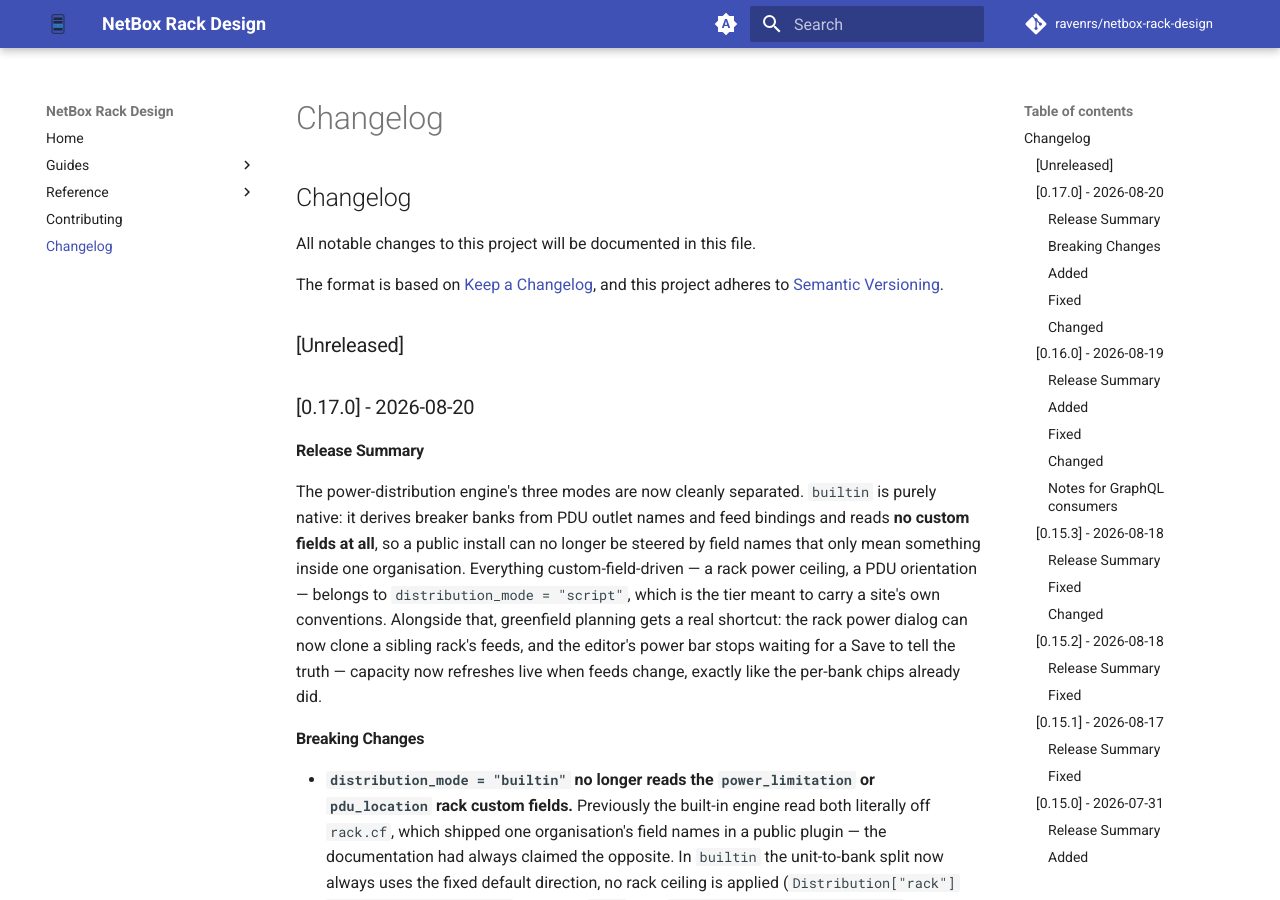
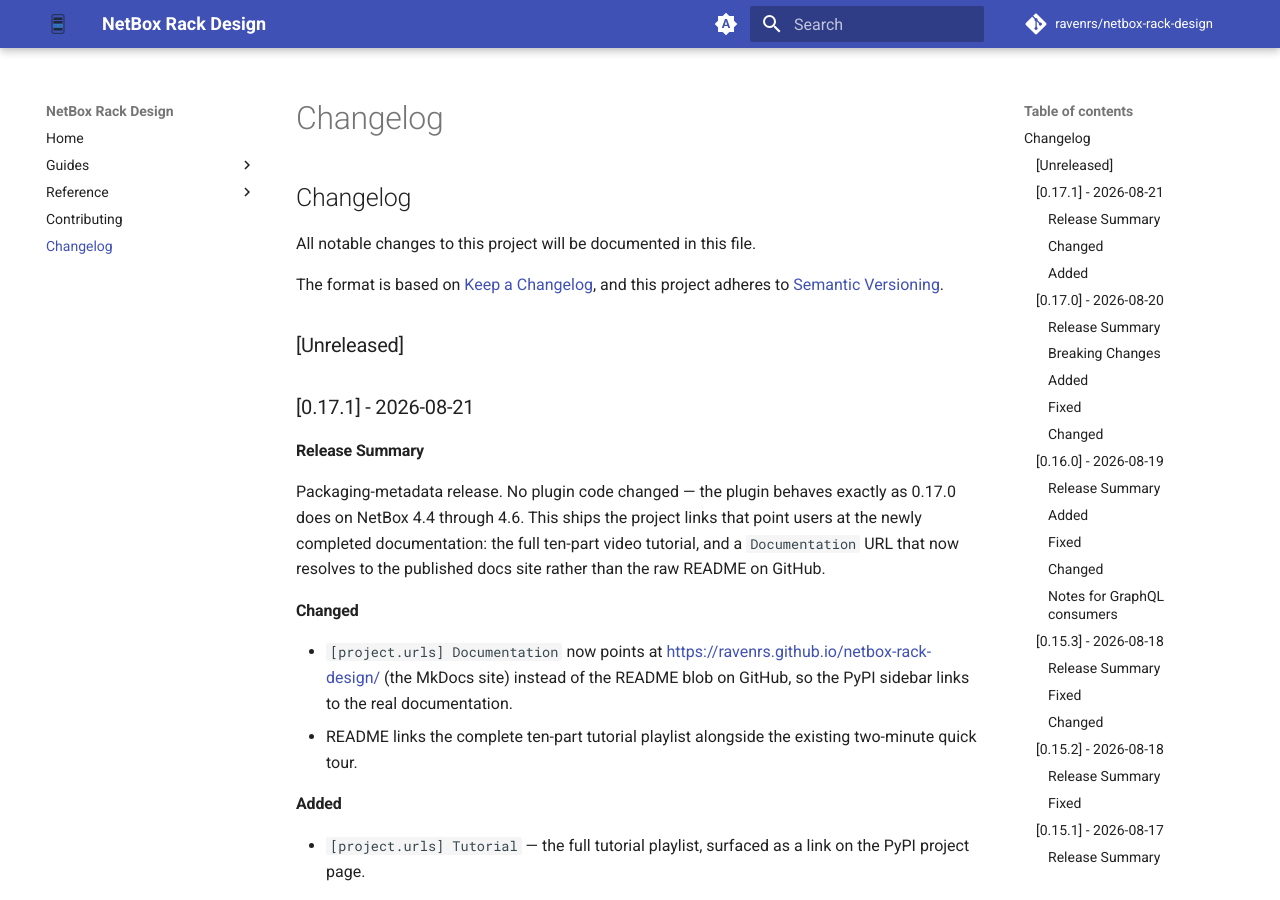
Before and after one commit to ravenrs/netbox-rack-design, an MkDocs documentation site: the page built from docs/changelog.md, in a window 1280 px wide and 900 px high. Built offline with MkDocs 1.6.1 and Material for MkDocs 9.7.7, drawn with Linux system fonts in a browser that asks for light colours; comment, search, counter and statistics services are not loaded.

Commit message:
Release v0.17.1 (#28)

```diff
--- a/CHANGELOG.md
+++ b/CHANGELOG.md
@@ -6,6 +6,28 @@
 and this project adheres to [Semantic Versioning](https://semver.org/spec/v2.0.0.html).
 
 ## [Unreleased]
+
+## [0.17.1] - 2026-08-21
+
+### Release Summary
+
+Packaging-metadata release. No plugin code changed — the plugin behaves exactly as
+0.17.0 does on NetBox 4.4 through 4.6. This ships the project links that point users at
+the newly completed documentation: the full ten-part video tutorial, and a `Documentation`
+URL that now resolves to the published docs site rather than the raw README on GitHub.
+
+### Changed
+
+- `[project.urls] Documentation` now points at <https://ravenrs.github.io/netbox-rack-design/>
+  (the MkDocs site) instead of the README blob on GitHub, so the PyPI sidebar links to the
+  real documentation.
+- README links the complete ten-part tutorial playlist alongside the existing two-minute
+  quick tour.
+
+### Added
+
+- `[project.urls] Tutorial` — the full tutorial playlist, surfaced as a link on the PyPI
+  project page.
 
 ## [0.17.0] - 2026-08-20
 
--- a/netbox_rack_design/__init__.py
+++ b/netbox_rack_design/__init__.py
@@ -9,7 +9,7 @@
 
 __author__ = """Petr Voronov"""
 __email__ = "ravenrs@gmail.com"
-__version__ = "0.17.0"
+__version__ = "0.17.1"
 
 
 from netbox.plugins import PluginConfig
--- a/pyproject.toml
+++ b/pyproject.toml
@@ -7,7 +7,7 @@
 
 [project]
 name =  "netbox-rack-design"
-version = "0.17.0"
+version = "0.17.1"
 authors = [
     {name = "Petr Voronov", email = "ravenrs@gmail.com"},
 ]
@@ -46,9 +46,10 @@
 ]
 
 [project.urls]
-Documentation = "https://github.com/ravenrs/netbox-rack-design/blob/main/README.md"
+Documentation = "https://ravenrs.github.io/netbox-rack-design/"
 Source = "https://github.com/ravenrs/netbox-rack-design"
 Tracker = "https://github.com/ravenrs/netbox-rack-design/issues"
+Tutorial = "https://www.youtube.com/playlist?list=PLQrzYAZqdcXg"
 
 [tool.ruff]
 line-length = 120
```
Also changed, not shown: COMPATIBILITY.md (+1 -0 lines), README.md (+4 -0 lines).
